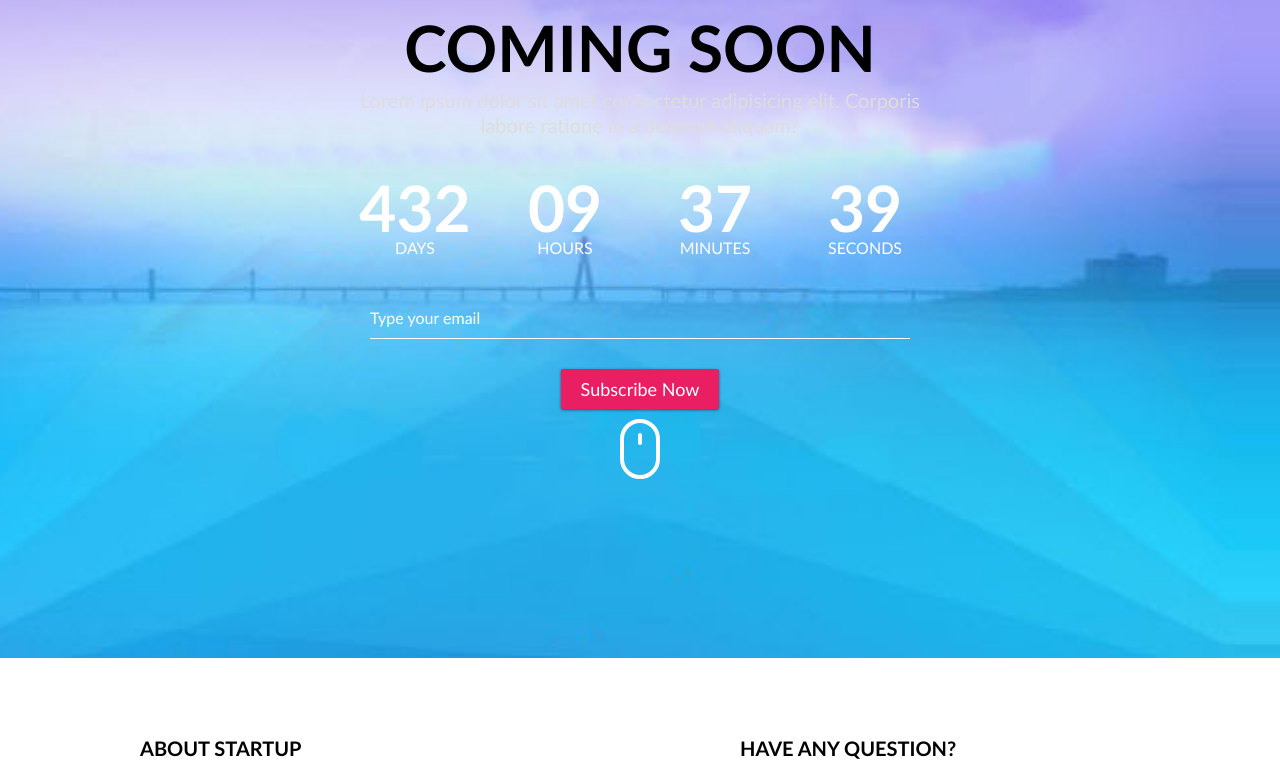
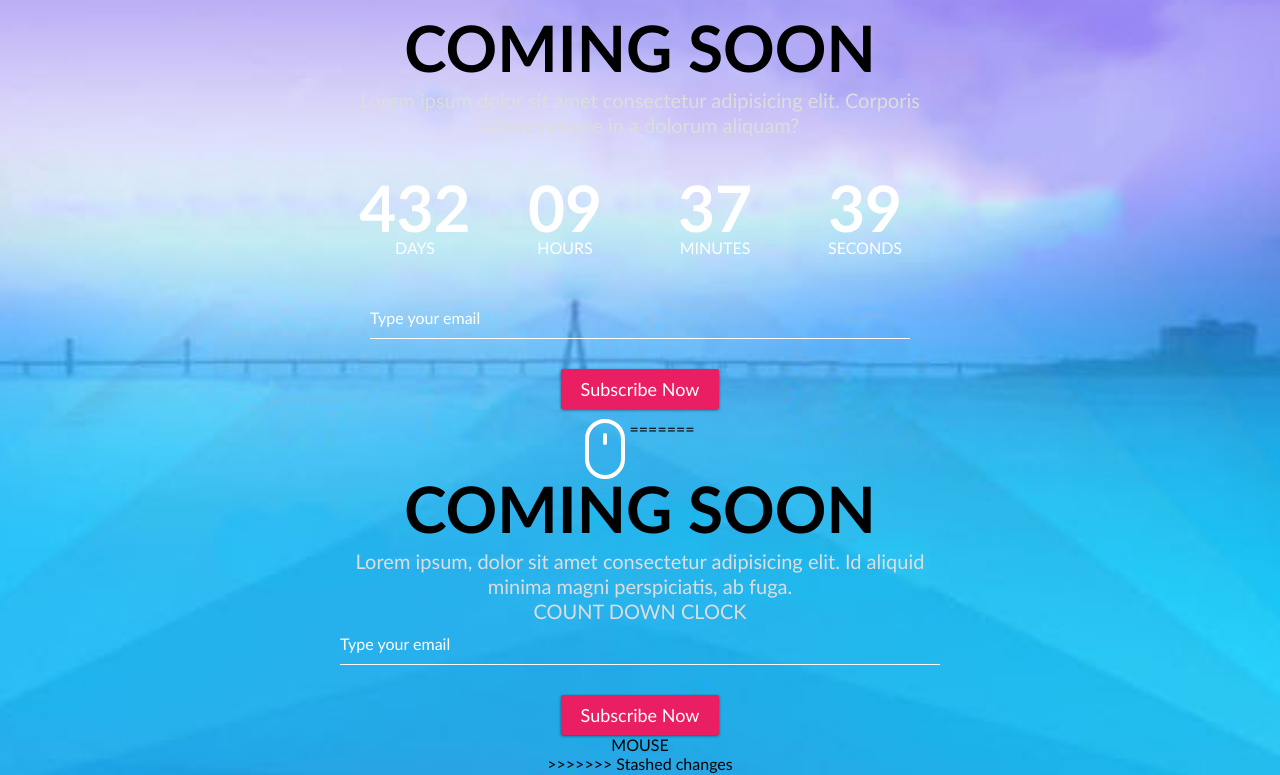
Before and after one commit to gaideliai/6-coming-soon, a plain HTML site: page index.html in a window 1280 px wide. Shown: the part 142-917 px from the top of the page. Drawn offline with Linux system fonts and the light colour scheme.

Commit message:
Update index.html

```diff
--- a/index.html
+++ b/index.html
@@ -20,6 +20,7 @@
 <body>
     <div class="container hero">
         <div class="hero-row">
+<<<<<<< Updated upstream
             <img class="logo" src="./img/logo.png" alt="Company Logo">
             <h1>Coming soon</h1>
             <p>Lorem ipsum dolor sit amet consectetur adipisicing elit. Corporis labore ratione in a dolorum aliquam?</p>
@@ -48,6 +49,16 @@
             <div class="mouse">
                 <div class="wheel"></div>
             </div>
+=======
+            <h1>Coming soon</h1>
+            <p>Lorem ipsum, dolor sit amet consectetur adipisicing elit. Id aliquid minima magni perspiciatis, ab fuga.</p>
+            <p>COUNT DOWN CLOCK</p>
+            <form>
+                <input type="email" placeholder="Type your email">
+            </form>
+            <div class="btn">Subscribe now</div>
+            <div>MOUSE</div>
+>>>>>>> Stashed changes
         </div>
     </div>
     <div class="container content">
```
